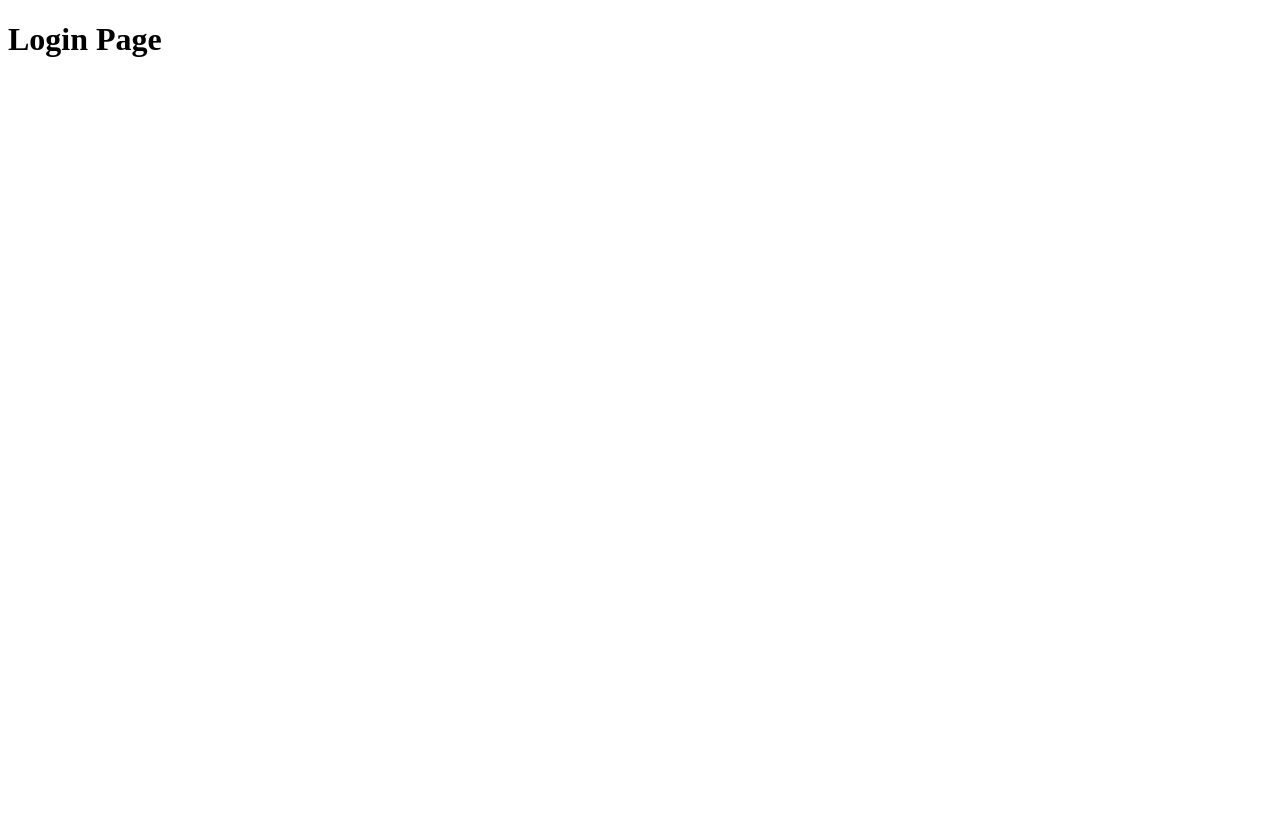
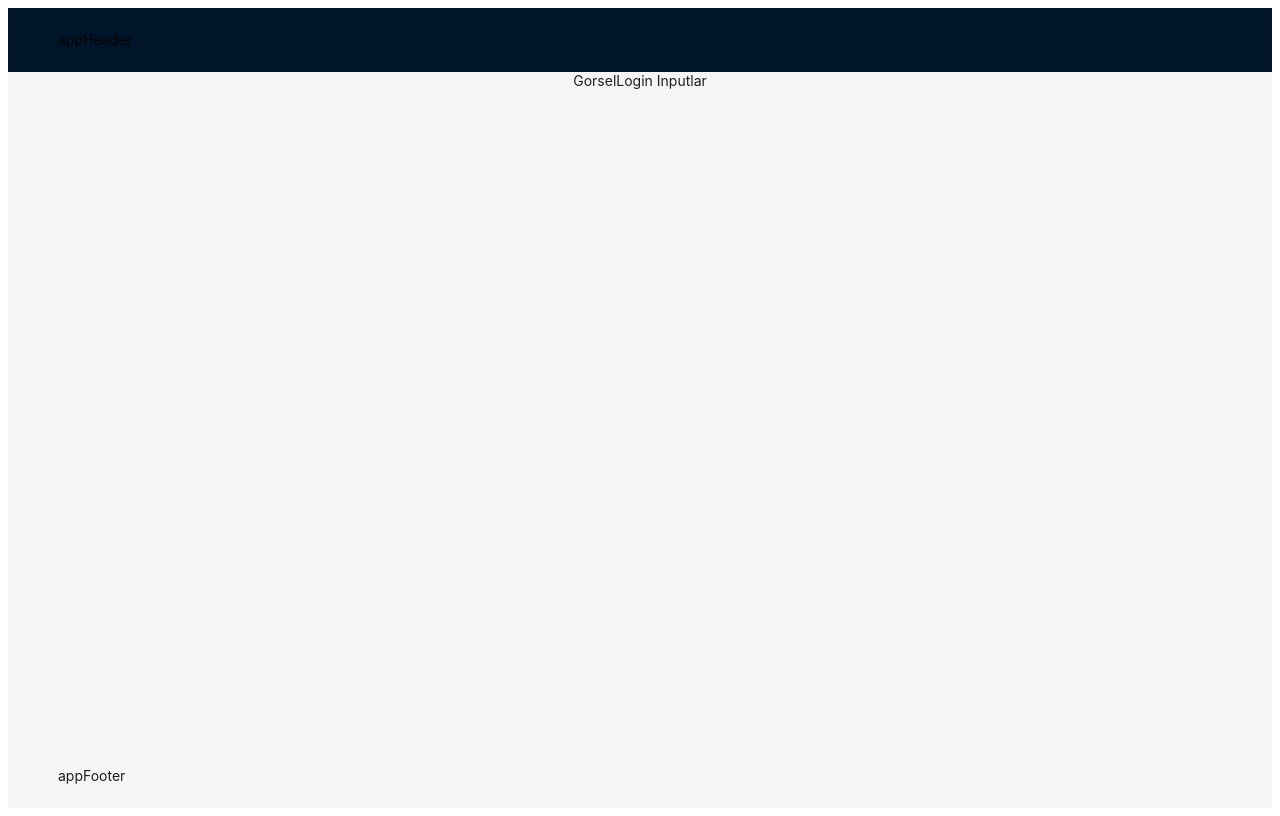
Before and after one commit to dogukan2201/ChairUpFrontend, a Next.js app: page /login in a window 1280 px wide. Built offline with nearby package versions, Linux system fonts and the light colour scheme.

Commit message:
antdesign layout & header/footer comp. added

```diff
--- /dev/null
+++ b/src/components/AppFooter.tsx
@@ -0,0 +1,7 @@
+import React from "react";
+
+const AppFooter: React.FC = () => {
+  return <div>appFooter</div>;
+};
+
+export default AppFooter;
--- /dev/null
+++ b/src/components/AppHeader.tsx
@@ -0,0 +1,7 @@
+import React from "react";
+
+const AppHeader: React.FC = () => {
+  return <div>appHeader</div>;
+};
+
+export default AppHeader;
--- a/src/pages/_app.tsx
+++ b/src/pages/_app.tsx
@@ -1,10 +1,24 @@
 import React from "react";
 import { ConfigProvider } from "antd";
 import type { AppProps } from "next/app";
+import { Layout } from "antd";
+import AppFooter from "@/components/appFooter";
+import AppHeader from "@/components/appHeader";
+const { Header, Content, Footer } = Layout;
 
 const App = ({ Component, pageProps }: AppProps) => (
   <ConfigProvider>
-    <Component {...pageProps} />
+    <Layout style={{ height: "100vh" }}>
+      <Header>
+        <AppHeader />
+      </Header>
+      <Content>
+        <Component {...pageProps} />
+      </Content>
+      <Footer>
+        <AppFooter />
+      </Footer>
+    </Layout>
   </ConfigProvider>
 );
 
--- a/src/pages/login/index.tsx
+++ b/src/pages/login/index.tsx
@@ -1,10 +1,12 @@
 import React from "react";
+import { Row, Col } from "antd";
 
 const LoginPage = () => {
   return (
-    <div>
-      <h1>Login Page</h1>
-    </div>
+    <Row justify={"center"}>
+      <Col>Gorsel</Col>
+      <Col>Login Inputlar</Col>
+    </Row>
   );
 };
 
```
